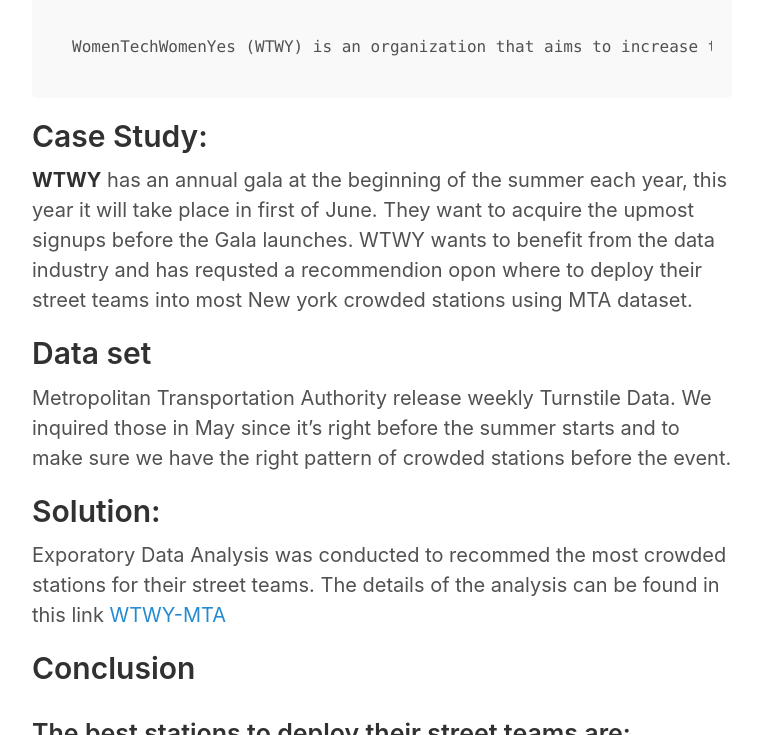
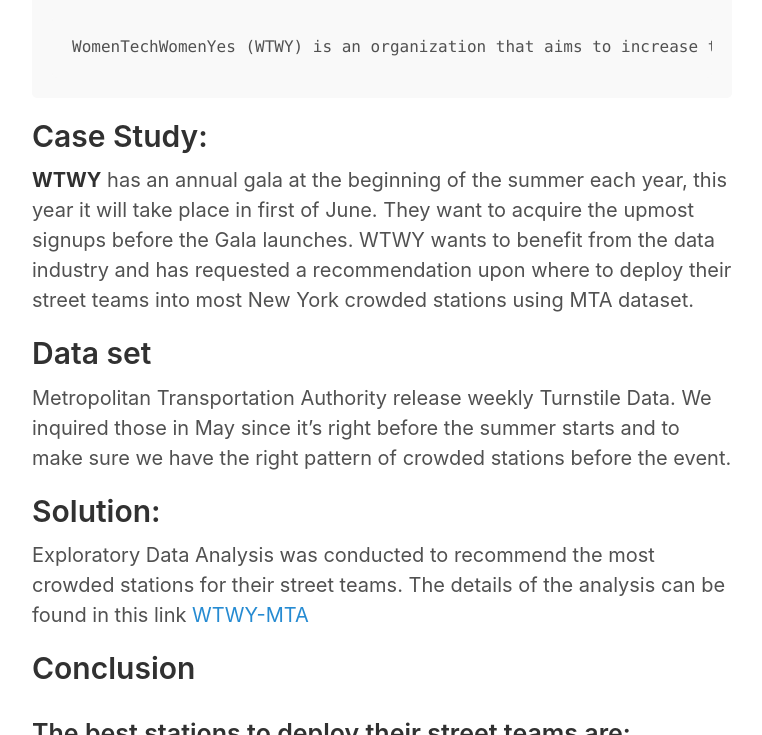
Before and after one commit to Meaad96s/blog, a Jekyll site: the page built from _posts/2019-09-09-Project-1.md, in a window 1280 px wide and 900 px high, scrolled down 495 px, cut to the strip 92-827 px from the top of the window. Shown: the whole strip, without its empty margins (258-1020 px from the left). Built offline with Jekyll 4.4.1, drawn with Linux system fonts in a browser that asks for light colours.

Commit message:
Update 2019-09-09-Project-1.md

```diff
--- a/_posts/2019-09-09-Project-1.md
+++ b/_posts/2019-09-09-Project-1.md
@@ -13,13 +13,13 @@
 ## Case Study:
 
 
-**WTWY** has an annual gala at the beginning of the summer each year, this year it will take place in first of June. They want to acquire the upmost signups before the Gala launches. WTWY wants to benefit from the data industry and has requsted a recommendion opon where to deploy their street teams into most New york crowded stations using MTA dataset.
+**WTWY** has an annual gala at the beginning of the summer each year, this year it will take place in first of June. They want to acquire the upmost signups before the Gala launches. WTWY wants to benefit from the data industry and has requested a recommendation upon where to deploy their street teams into most New York crowded stations using MTA dataset.
 
 ## Data set
 Metropolitan Transportation Authority release weekly Turnstile Data. We inquired those in May since it's right before the summer starts and to make sure we have the right pattern of crowded stations before the event.
 
 ## Solution:
-Exporatory Data Analysis was conducted to recommed the most crowded stations for their street teams.
+Exploratory Data Analysis was conducted to recommend the most crowded stations for their street teams.
 The details of the analysis can be found in this link
 [WTWY-MTA](https://github.com/Meaad96s/project1_mta/blob/master/EDA.ipynb)
 
```
